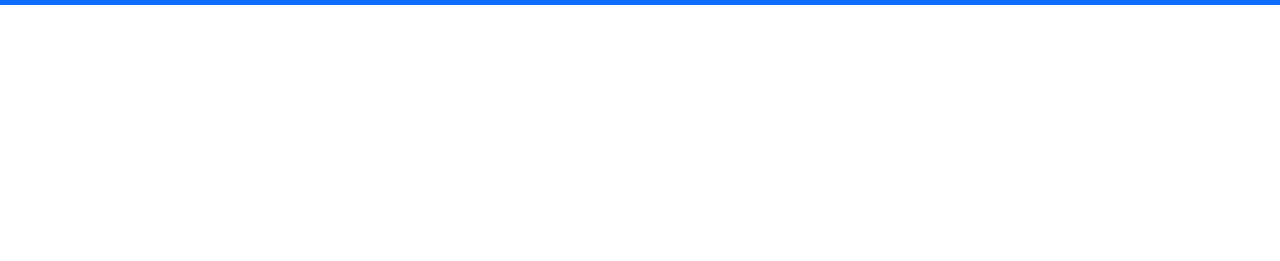
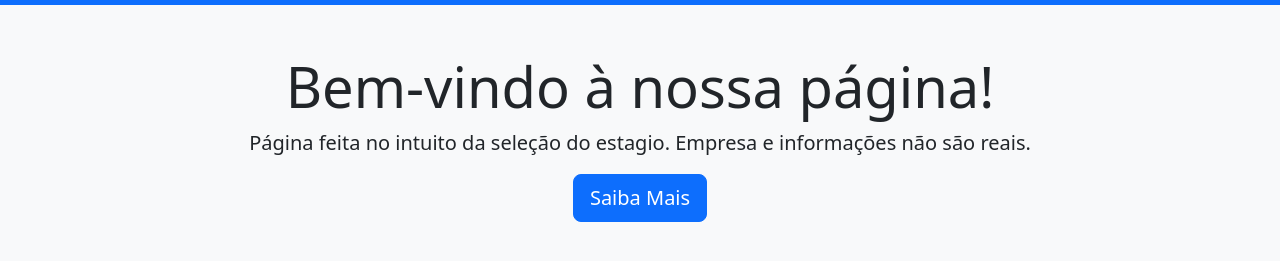
Before and after one commit to JoseDavidsonJr/landing-page, a plain HTML site: page index.html in a window 1280 px wide. Shown: the part 61-322 px from the top of the page. Drawn offline with nearby package versions, Linux system fonts and the light colour scheme.

Commit message:
feature section: adicionar seção principal com título e botão 'Saiba Mais'

```diff
--- a/index.html
+++ b/index.html
@@ -28,4 +28,13 @@
       </div>
     </div>
   </nav>
+
+  <!-- SECTION -->
+  <section class="py-5 text-center bg-light">
+    <div class="container">
+      <h1 class="display-4">Bem-vindo à nossa página!</h1>
+      <p class="lead">Página feita no intuito da seleção do estagio. Empresa e informações não são reais.</p>
+      <a class="btn btn-primary btn-lg botao-acao" href="#">Saiba Mais</a>
+    </div>
+  </section>
 </body>
```
